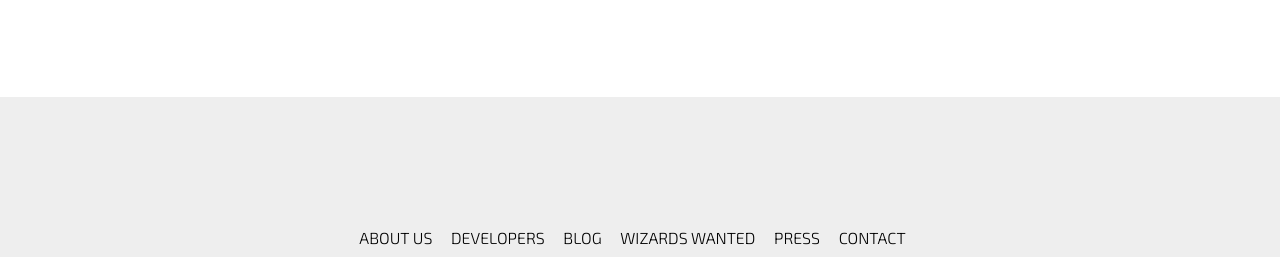
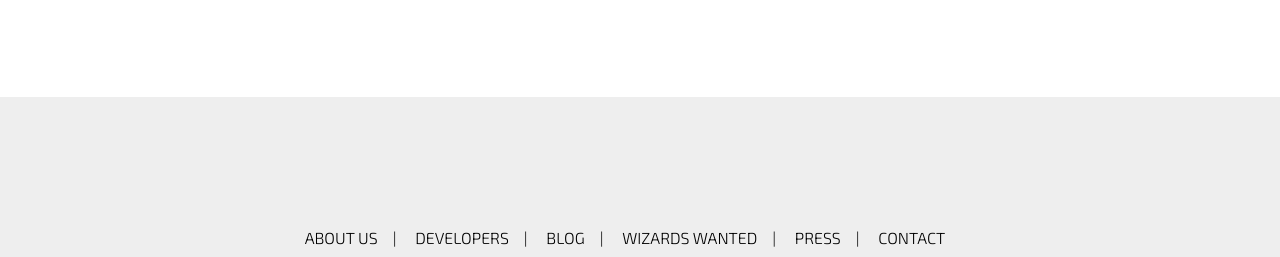
Before and after one commit to ishitasrivastava597/web-development, a plain HTML site: page index.html in a window 1280 px wide. Shown: the part 917-1174 px from the top of the page. Drawn offline with Linux system fonts and the light colour scheme.

Commit message:
Final changes for first page

```diff
--- a/assesment.css
+++ b/assesment.css
@@ -131,6 +131,16 @@ body {
     color: #000000;
 }
 
+.foo a::after{
+    content: '|';
+    margin-left: 15px;
+}
+
+.foo a:last-child::after{
+    content: '';
+    margin-left: 15px;
+}
+
 .foo a:hover {
     color: coral;
 }
```
